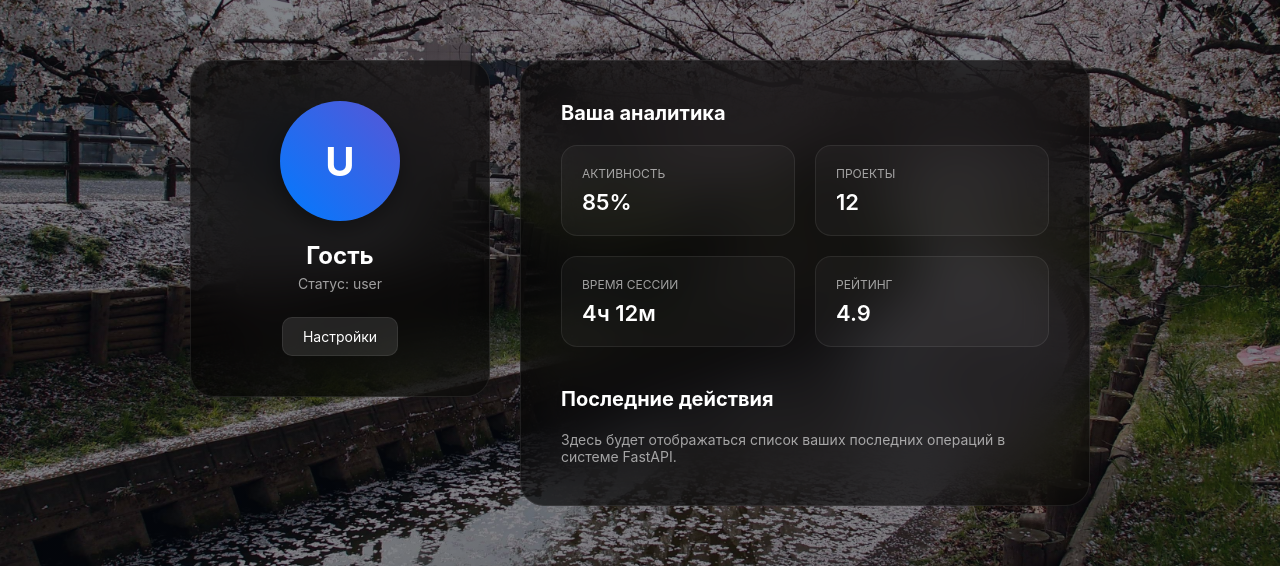
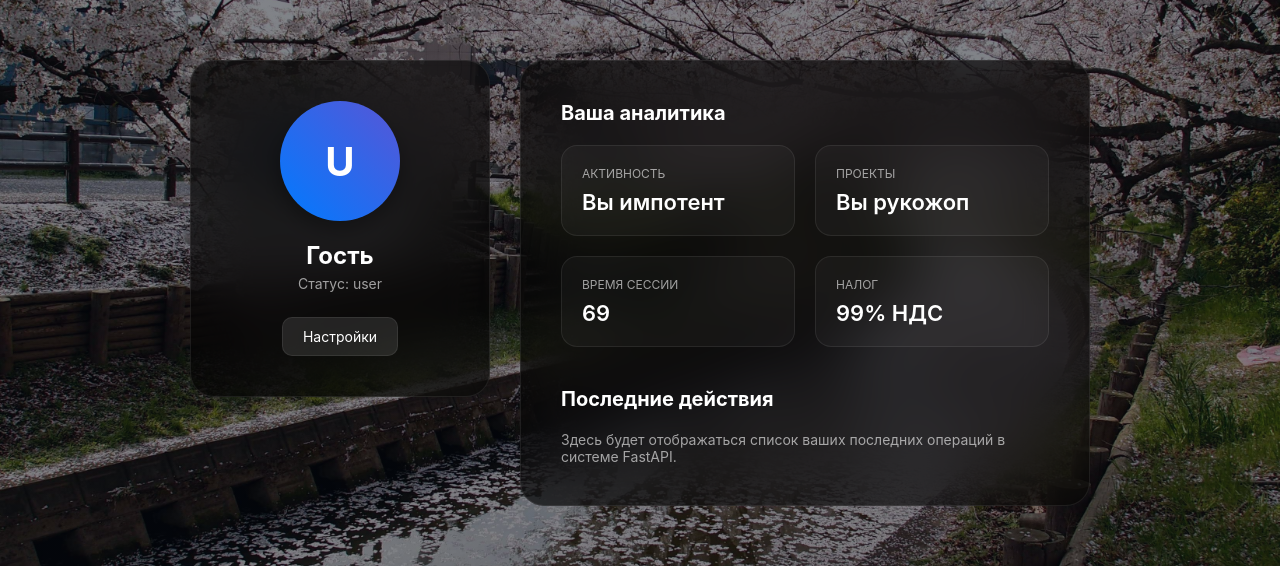
Before and after one commit to Sam1sh-code/MyFavoriteProject, a FastAPI app: template app/templates/profile.html in a window 1280 px wide. Shown: the part 60-626 px from the top of the page. Run offline with FastAPI, Linux system fonts and the light colour scheme; the template is opened without the code that fills it, so the values that code supplies are empty.

Commit message:
Update 2.0 Exept profile everything is okey. Probably nothing

```diff
--- a/app/templates/news.html
+++ b/app/templates/news.html
@@ -156,11 +156,11 @@
         <div class="nav-links">
             <a href="/about">О авторе и проекте</a>
             <a href="/analytics">Аналитика</a>
-            <a href="/profile">Профиль</a>
+            <a href="/profile" class="active">Профиль</a>
             <a href="/">Главная</a>
             <a href="/support">Поддержка</a>
             <a href="/admin">Админка</a>
-            <a href="/news" class="active">BBC News</a>
+            <a href="/news">BBC News</a>
         </div>
     </nav>
 
--- a/app/templates/profile.html
+++ b/app/templates/profile.html
@@ -220,19 +220,19 @@
             <div class="stats-grid">
                 <div class="stat-item">
                     <label>Активность</label>
-                    <span>85%</span>
+                    <span>Вы импотент</span>
                 </div>
                 <div class="stat-item">
                     <label>Проекты</label>
-                    <span>12</span>
+                    <span>Вы рукожоп</span>
                 </div>
                 <div class="stat-item">
                     <label>Время сессии</label>
-                    <span>4ч 12м</span>
+                    <span>69</span>
                 </div>
                 <div class="stat-item">
-                    <label>Рейтинг</label>
-                    <span>4.9</span>
+                    <label>Налог</label>
+                    <span>99% НДС</span>
                 </div>
             </div>
 
```
Also changed, not shown: app/templates/analytics.html (+4 -3 lines).
